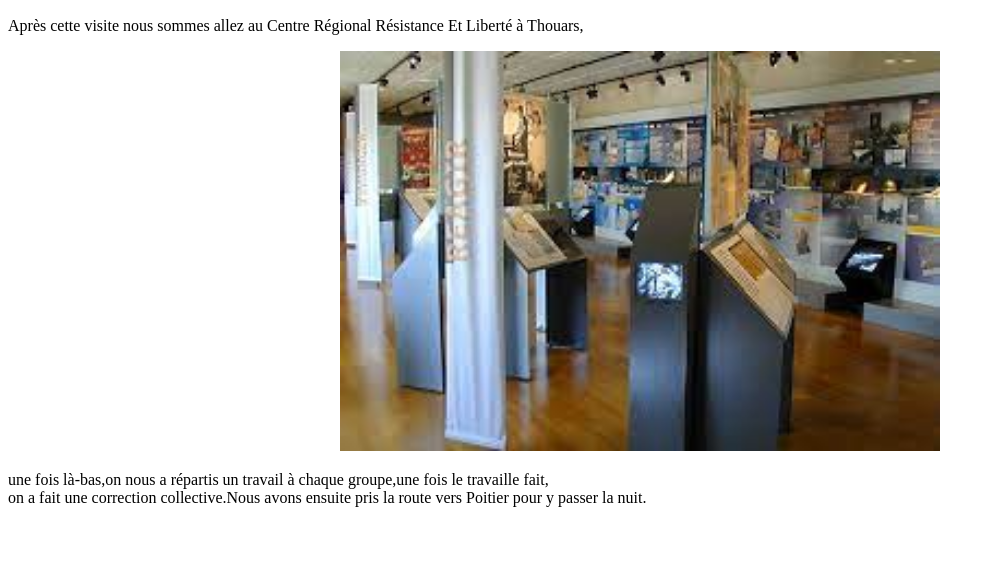
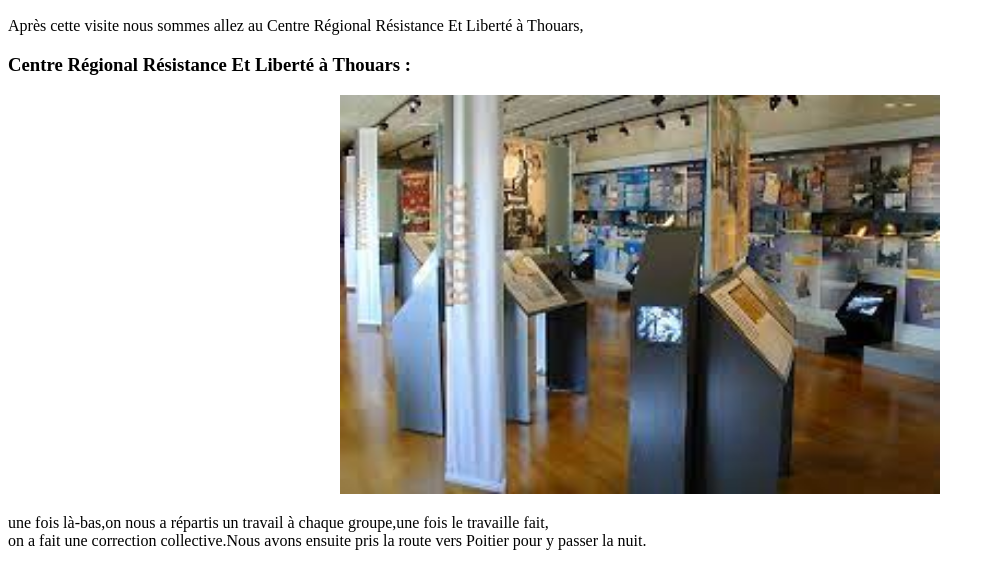
Before and after one commit to Akiki71/lowdiscovery, a plain HTML site: page index.html in a window 1280 px wide. Shown: the part 2315-2881 px from the top of the page, without its empty margins (0-995 px from the left). Before the commit the page ends 2838 px from the top, so only its background shows below. Drawn offline with Linux system fonts and the light colour scheme.

Commit message:
Update index.html

```diff
--- a/index.html
+++ b/index.html
@@ -57,7 +57,8 @@ Après avoir fait la correction du travail nous avons regardez un film sur la pe
 
     </p>
 <p> Après cette visite nous sommes allez au Centre Régional Résistance Et Liberté à Thouars,<br>
-<p style="text-align:center"> <img src="téléchargement (1).jfif" width="600px"/></p>
+<h3> <p> Centre Régional Résistance Et Liberté à Thouars : </p> </h3>
+            <p style="text-align:center"> <img src="téléchargement (1).jfif" width="600px"/></p>
 
     une fois là-bas,on nous a répartis un travail à chaque groupe,une fois le travaille fait,<br>
 on a fait une correction collective.Nous avons ensuite pris la route vers Poitier pour y passer la nuit.
```
